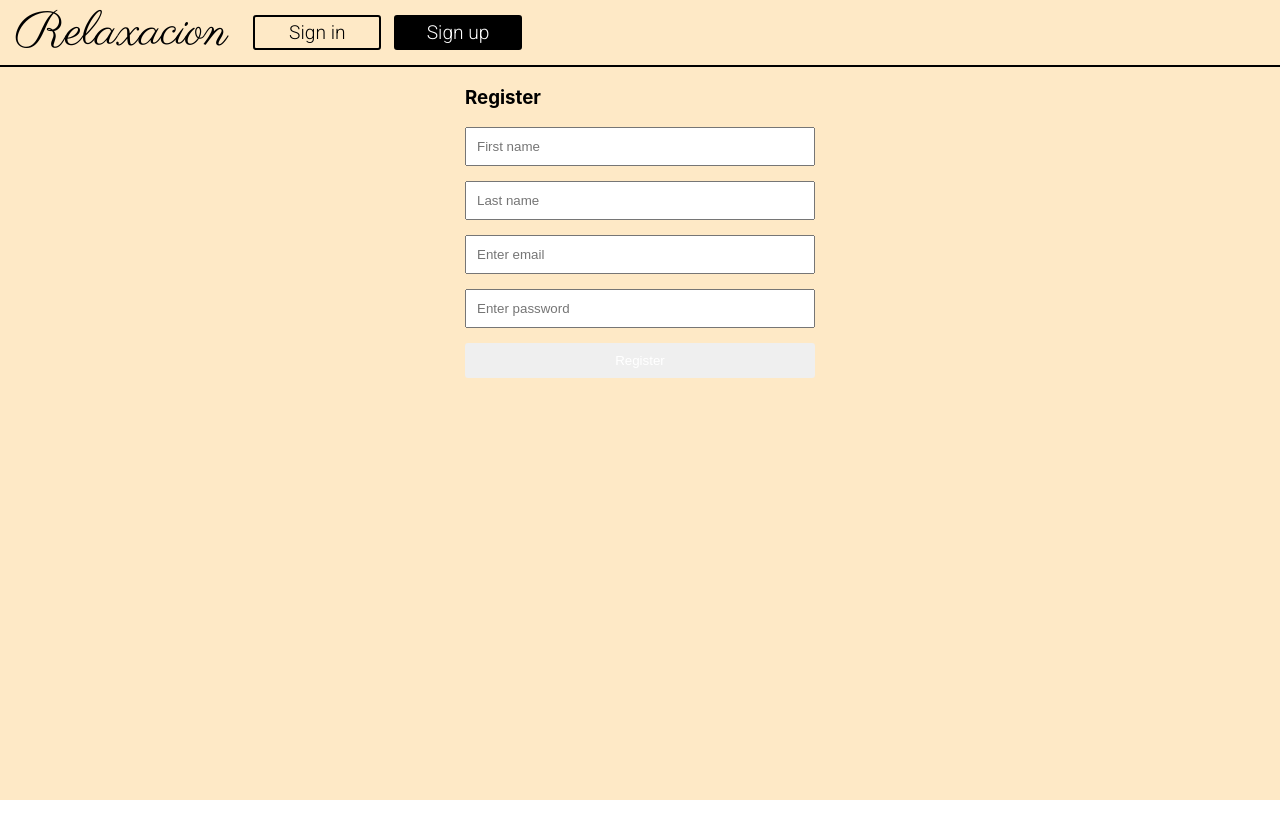
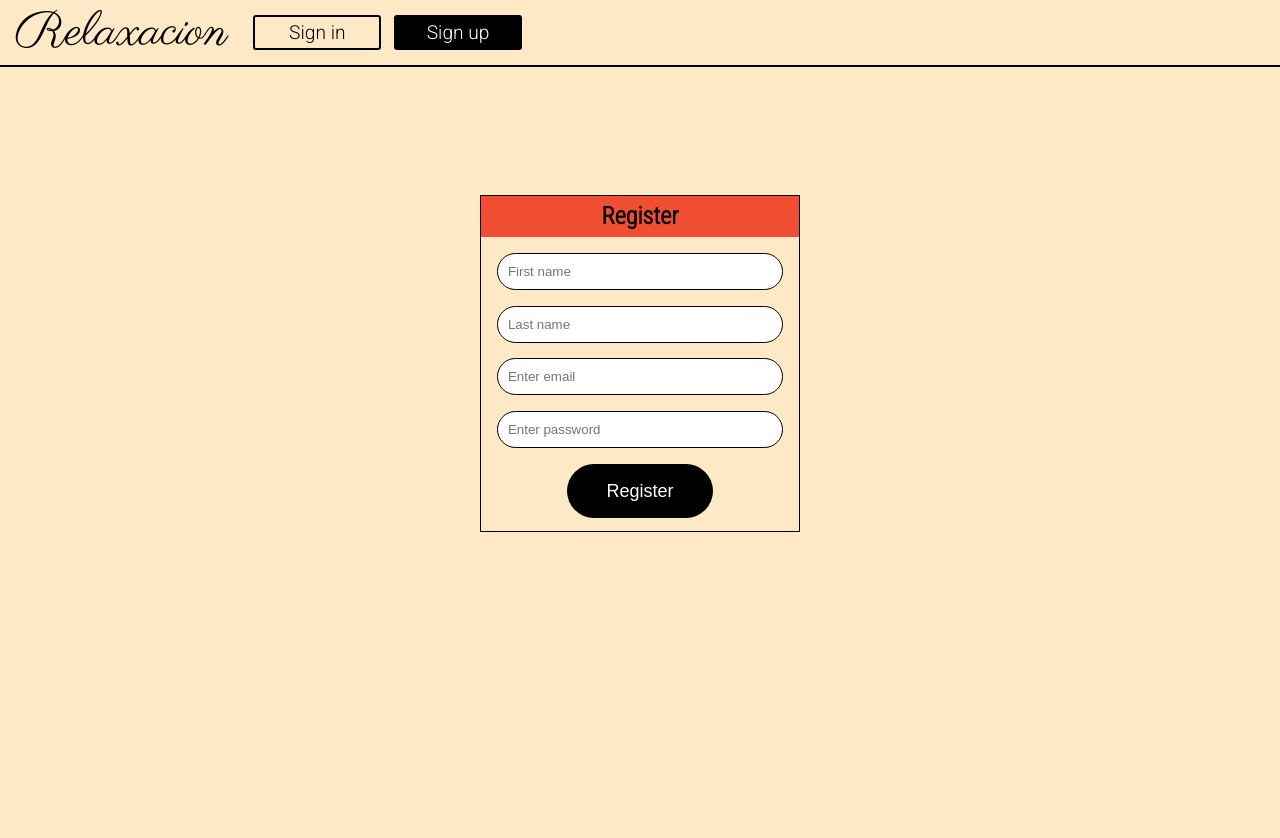
Before and after one commit to FurryLord/relaxation, a React (Create React App) app: page /reglog/sign-up in a window 1280 px wide. Shown: the top 838 px of the page. Before the commit the page ends 800 px from the top, so only its background shows below. Built offline with nearby package versions, Linux system fonts and the light colour scheme.

Commit message:
add styles to login

```diff
--- a/src/Registration/components/login.component.tsx
+++ b/src/Registration/components/login.component.tsx
@@ -1,16 +1,88 @@
 import React, { Component } from "react";
 import CSS from 'csstype'
+import { isPropertySignature } from "typescript";
+import { useNavigate } from "react-router-dom";
+import path from "path";
 
-export default class Login extends Component {
+
+export default class Login extends Component<any, any> {
+
+
+
+    constructor(props: any){
+        // const navigate = useNavigate();
+        super(props)
+        this.state = { email:'', password:''}
+        this.handleInputChange = this.handleInputChange.bind(this)
+        this.handleSubmit = this.handleSubmit.bind(this)
+      }
+
+      handleInputChange(event: { target: any; }) {
+        this.setState({
+            [event.target.name] : event.target.value
+        })
+      }
+
+       handleSubmit(event: { preventDefault: () => void; }){
+        let { email, password } = this.state
+
+          var xhr = new XMLHttpRequest();
+
+        let user = {
+            "type": 'authorization',
+            "email": `${email}` ,
+            "password": `${password}`
+        }
+
+        xhr.open('POST', 'http://localhost:1337', true);
+        xhr.setRequestHeader("Content-type", "application/json")
+        xhr.send(JSON.stringify(user));
+        xhr.onreadystatechange = () => {
+            if (xhr.readyState == 4 && (xhr.status == 200 || xhr.status == 201)) {
+                // alert(xhr.responseText);
+                console.log(JSON.parse(xhr.responseText).name)
+                let name = JSON.parse(xhr.responseText).name
+                localStorage.setItem("name", name);
+                console.log("1234")
+                alert("ortnkrjdnt")
+             window.location.href  = '/reglog/sign-up';
+
+
+
+            }
+            else if (xhr.status == 400){
+                alert("There is no user with this email")
+            }
+            else if (xhr.status == 403) {
+                alert("User already exist");
+            }
+
+
+        }
+    //       fetch("http://localhost:1337", {
+    //             method: 'POST',
+    //             headers: {
+    //                 'Content-Type': 'application/json'
+    //                  },
+    //             body: JSON.stringify(user)})
+    //            .then(response => response.json())
+    //             .then(function(result: any){
+    //                 let res_json = JSON.parse(result);
+    //                 alert(res_json)
+    //                 console.log(res_json)
+    //             })
+    //             console.log("eoini");
+
+    //    }
+       }
+
+
     render() {
         const form: CSS.Properties = {
-            border: '1px solid #000000',
+            border: '0.05em solid #000000',
             width:'100%',
             /* Background */
             backgroundColor: '#FEEAC5',
-
-
-
         }
 
         const Log_in: CSS.Properties = {
@@ -55,16 +127,16 @@ export default class Login extends Component {
                 <h3 style={Log_in}>Log in</h3>
 
                 <div >
-                    <input style={input} type="email" placeholder="Enter email" />
+                    <input  name = "email" value={this.state.email} onChange={this.handleInputChange} style={input} type="email" placeholder="Enter email" />
                 </div>
 
                 <div className="form-group">
 
-                    <input style={input} type="password"  placeholder="Enter password" />
+                    <input name="password" value={this.state.password} onChange={this.handleInputChange} style={input} type="password"  placeholder="Enter password" />
                 </div>
 
 
-                <button style={enter} type="submit" >Enter</button>
+                <button style={enter} type='submit' onClick={this.handleSubmit} >Enter</button>
 
             </form>
             </div>
--- /dev/null
+++ b/src/Registration/components/signup.component.tsx
@@ -0,0 +1,143 @@
+
+import React, { Component } from "react";
+import CSS from 'csstype'
+import { isPropertySignature } from "typescript";
+
+export default class SignUpCom extends Component<any, any> {
+    constructor(props: any){
+        super(props)
+        this.state = {firstName:'', lastName:'', email:'', password:''}
+        this.handleInputChange = this.handleInputChange.bind(this)
+        this.handleSubmit = this.handleSubmit.bind(this)
+      }
+
+      handleInputChange(event: { target: any; }) {
+        this.setState({
+
+            [event.target.name] : event.target.value
+        })
+      }
+
+       handleSubmit(event: { preventDefault: () => void; }){
+        const { firstName, lastName,email, password } = this.state
+        // alert(`
+        //   ____Your Details____\n
+        //   Email : ${email_}
+        //   Password : ${password_}
+
+        // `)
+        // let user = {
+        //     "type": 'authorization',
+        //     "email": `${email}` ,
+        //     "password": `${password}`
+        //   };
+          var xhr = new XMLHttpRequest();
+
+        let user = {
+            "type": 'registratiom',
+            "name": `${firstName}`,
+            "surname": `${lastName}`,
+            "email": `${email}` ,
+            "password": `${password}`
+        }
+
+        xhr.open('POST', 'http://localhost:1337', true);
+        xhr.setRequestHeader("Content-type", "application/json")
+        xhr.send(JSON.stringify(user));
+        xhr.onreadystatechange = () => {
+            if (xhr.readyState == 4 && (xhr.status == 200 || xhr.status == 201)) {
+                alert("User is cool");
+            }
+            else if (xhr.status == 403) {
+                alert("User already exist");
+            }
+
+
+        }
+        //   fetch("http://localhost:1337", {
+        //         method: 'POST',
+        //         headers: {
+        //             'Content-Type': 'application/json'
+        //              },
+        //         body: JSON.stringify(user)})
+        //     .then(response => response.json())
+        //         .then(result => alert(JSON.parse(result)))
+
+       }
+
+
+
+
+    render() {
+    const input: CSS.Properties = {
+        width:'90%',
+        margin:'5%',
+        backgroundColor: '#FFFFFF',
+        border: '1px solid #000000',
+        borderRadius: '60px',
+    }
+    const form: CSS.Properties = {
+        border: '0.005em solid #000000',
+        padding:'0',
+        display:'block',
+        outline: '0',
+        marginTop:'0',
+        // width:'100%',
+        /* Background */
+        // backgroundColor: '#000',
+
+
+
+    }
+    const enter: CSS.Properties = {
+        width:'46%',
+        margin:'4%',
+        backgroundColor: '#000000',
+        textAlign:'center',
+        borderRadius: '60px',
+        marginLeft:'27%',
+        height:'3em',
+        fontSize:'large',
+        padding:'0',
+
+    }
+    const Log_in: CSS.Properties = {
+        backgroundColor:'#EF4E32',
+        textAlign:'center',
+        padding:'2%',
+        margin:'0',
+        fontFamily: 'Roboto Condensed',
+        fontWeight: '1000',
+        fontSize:'x-large',
+
+
+    }
+
+
+
+    return (
+        <form style={form}>
+        <p style={Log_in}>Register</p>
+
+        <div>
+            <input name="firstName" value={this.state.firstName} onChange={this.handleInputChange} style={input} type="text"  placeholder="First name" />
+        </div>
+
+        <div>
+            <input  name="lastName" value={this.state.lastName} onChange={this.handleInputChange} style={input} type="text"  placeholder="Last name" />
+        </div>
+
+        <div>
+            <input  name = "email" value={this.state.email} onChange={this.handleInputChange} style={input} type="email"  placeholder="Enter email" />
+        </div>
+
+        <div>
+            <input name="password" value={this.state.password} onChange={this.handleInputChange} style={input} type="password" placeholder="Enter password" />
+        </div>
+
+        <button style={enter} type='submit' onClick={this.handleSubmit}>Register</button>
+
+        </form>
+)
+}
+}
--- a/src/Registration/components/signup.tsx
+++ b/src/Registration/components/signup.tsx
@@ -1,9 +1,11 @@
 import React, { Component } from "react";
 import CSS from "csstype";
-
+import SignUpCom from "./signup.component";
 import ReactDOM from 'react-dom';
 import { useNavigate } from "react-router-dom";
+
 export function SignUp() {
+
     const navigate = useNavigate();
     const body: CSS.Properties = {
       backgroundColor: '#FEE9C6',
@@ -110,7 +112,13 @@ export function SignUp() {
     display:'flex',
     marginTop:'10%',
     height:'50em',
+    padding:'0',
+    flex: 'none',
+order: '1',
+flexGrow: '0',
   }
+
+
 
         return (
     <body style={body}>
@@ -118,34 +126,22 @@ export function SignUp() {
           <div style={logoBox}>
               <button onClick={() => navigate('/')} style={logoText}>Relaxacion</button>
           </div>
-          <button style={login_button} onClick={()=>navigate('/reglog')}> Sign in</button>
-            <button style={reg_button} onClick={()=>navigate('/reglog/sign-up')}> Sign up</button>
+             <button style={login_button} onClick={()=>navigate('/reglog')}> Sign in</button>
+             <button style={reg_button} onClick={()=>navigate('/reglog/sign-up')}> Sign up</button>
          </header>
 
-
-            <form>
-                <h3>Register</h3>
-
-                <div className="form-group">
-                    <input type="text"  placeholder="First name" />
-                </div>
-
-                <div className="form-group">
-                    <input type="text"  placeholder="Last name" />
-                </div>
-
-                <div className="form-group">
-                    <input type="email"  placeholder="Enter email" />
-                </div>
-
-                <div className="form-group">
-                    <input type="password" placeholder="Enter password" />
-                </div>
-
-                <button type="submit">Register</button>
-
-            </form>
-
+         <div style={outer} className="outer">
+          <div style={inner} className="inner">
+           <SignUpCom/>
+        </div>
+        </div>
       </body>
         );
     }
+function props(props: any, any: any) {
+  throw new Error("Function not implemented.");
+}
+
+function constructor(props: (props: any, any: any) => void, any: any) {
+  throw new Error("Function not implemented.");
+}
--- a/src/Registration/reglog.tsx
+++ b/src/Registration/reglog.tsx
@@ -12,32 +12,32 @@ import { resolve } from 'node:path/win32';
 import backgroundRetro from "../img/background.png";
 
 export function Registration() {
+    //  console.log(localStorage.getItem("name"))
+//   var xhr = new XMLHttpRequest();
 
-  var xhr = new XMLHttpRequest();
+// let data = {
+//     "type": 'registrtion',
+//     "name": "egor",
+//     "surname": "lebedev",
+//     "email": "egor28476@gmail.com",
+//     "password": "12343211",
+// }
 
-let data = {
-    "type": 'registrtion',
-    "name": "egor",
-    "surname": "lebedev",
-    "email": "egor28476@gmail.com",
-    "password": "12343211",
-}
+// xhr.open('POST', 'http://localhost:1337', true);
+// xhr.setRequestHeader("Content-type", "application/json")
+// xhr.send(JSON.stringify(data));
+// xhr.onreadystatechange = () => {
+//     if (xhr.readyState == 4 && (xhr.status == 200 || xhr.status == 201)) {
+//         alert("User is cool");
+//     }
+//     else if (xhr.status == 403) {
+//         alert("User already exist");
+//     }
+//     else {
+//         console.log('fuck you!')
+//     }
 
-xhr.open('POST', 'http://localhost:1337', true);
-xhr.setRequestHeader("Content-type", "application/json")
-xhr.send(JSON.stringify(data));
-xhr.onreadystatechange = () => {
-    if (xhr.readyState == 4 && (xhr.status == 200 || xhr.status == 201)) {
-        alert("User is cool");
-    }
-    else if (xhr.status == 403) {
-        alert("User already exist");
-    }
-    else {
-        console.log('fuck you!')
-    }
-
-}
+// }
   const navigate = useNavigate();
   const body: CSS.Properties = {
       /* Background */
@@ -158,7 +158,7 @@ const outer: CSS.Properties ={
 }
 
   return (
-   <body style={body}>
+   <main style={body}>
         <header style={nav}>
           <div style={logoBox}>
               <button onClick={() => navigate('/')} style={logoText}>Relaxacion</button>
@@ -172,7 +172,7 @@ const outer: CSS.Properties ={
             <Login/>
           </div>
         </div>
-   </body>
+   </main>
   )
 
 }
```
